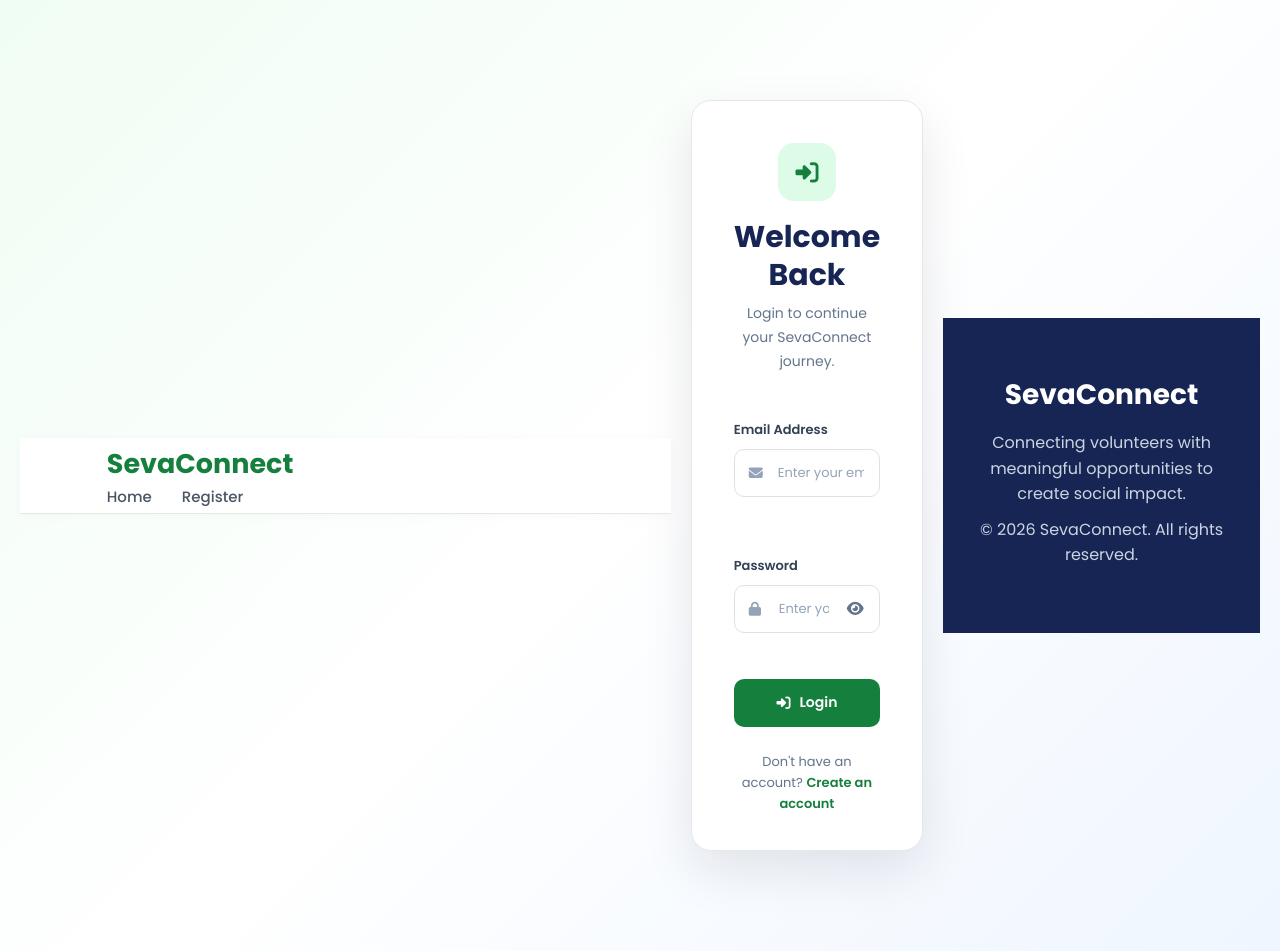
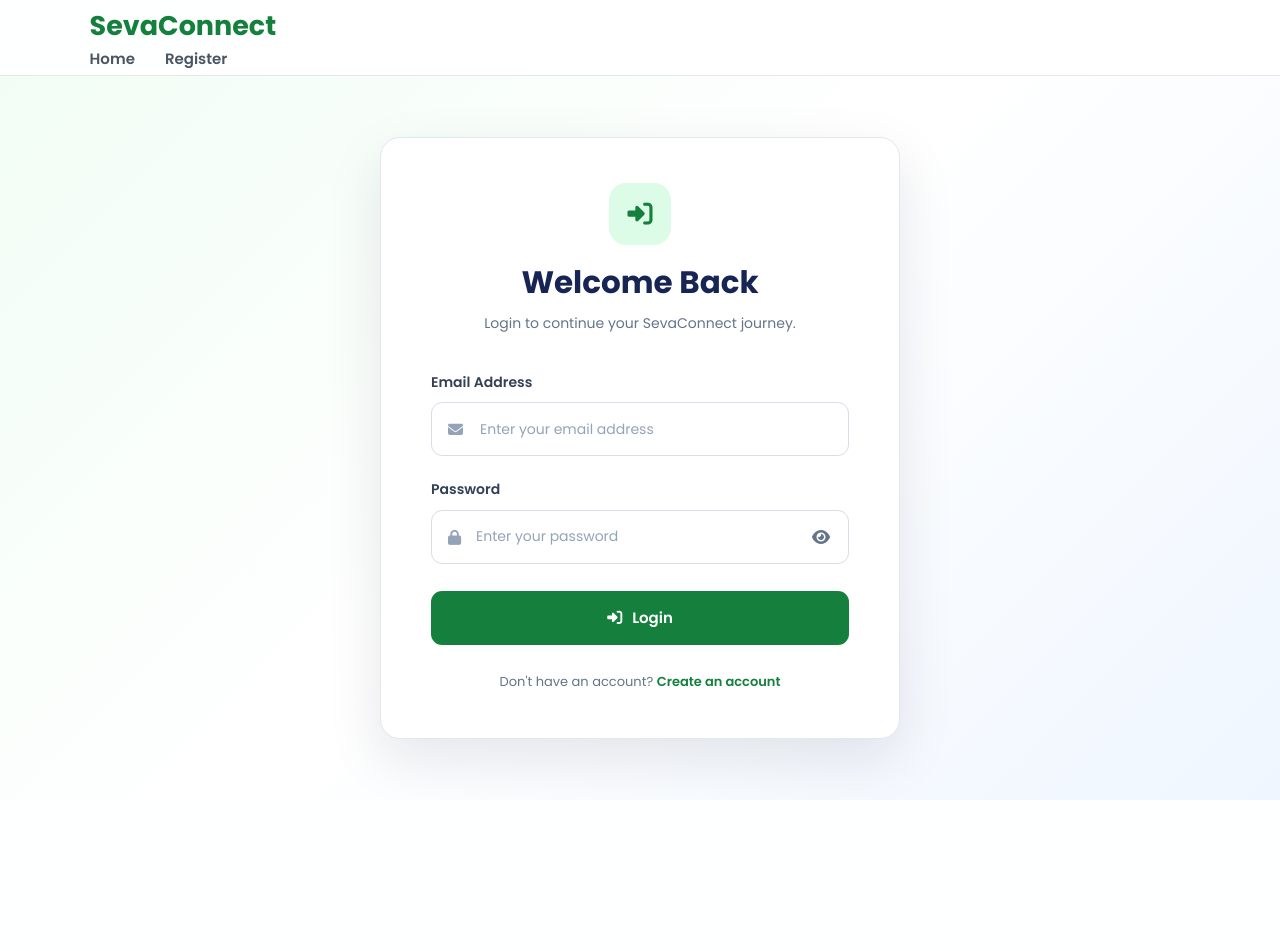
Before and after one commit to uj-bot326/SevaConnect, a Flask app: page /login in a window 1280 px wide. After the commit the page ends 800 px from the top, so only its background shows below. Run offline with Flask 3, Linux system fonts and the light colour scheme.

Commit message:
Improve login page width and input visibility

```diff
--- a/templates/login.html
+++ b/templates/login.html
@@ -6,7 +6,7 @@
 
     <title>Login | SevaConnect</title>
 
-    <!-- Poppins Font -->
+    <!-- Poppins -->
     <link
         href="https://fonts.googleapis.com/css2?family=Poppins:wght@400;500;600;700&display=swap"
         rel="stylesheet"
@@ -18,228 +18,245 @@
         href="https://cdnjs.cloudflare.com/ajax/libs/font-awesome/6.5.2/css/all.min.css"
     >
 
-    <!-- Main CSS -->
     <link
         rel="stylesheet"
         href="{{ url_for('static', filename='style.css') }}"
     >
 
     <style>
-        /* =====================================================
+
+        /* ================================
            LOGIN PAGE
-           ===================================================== */
+        ================================= */
 
-        .auth-page {
+        .login-page {
+            margin: 0;
+            min-height: 100vh;
+
             font-family: "Poppins", sans-serif;
-            min-height: 100vh;
-            background: linear-gradient(
-                135deg,
-                #f0fdf4 0%,
-                #ffffff 50%,
-                #eff6ff 100%
-            );
+
+            background:
+                linear-gradient(
+                    135deg,
+                    #f0fdf4,
+                    #ffffff 50%,
+                    #eff6ff
+                );
+
+            display: flex;
+            flex-direction: column;
         }
 
-        /* NAVBAR */
 
-        .auth-page .navbar {
-            background: rgba(255, 255, 255, 0.96);
+        /* ================================
+           NAVBAR
+        ================================= */
+
+        .login-page .navbar {
+            width: 100%;
+            background: rgba(255,255,255,0.96);
             border-bottom: 1px solid #e5e7eb;
-            box-shadow: 0 2px 10px rgba(0, 0, 0, 0.03);
         }
 
-        .auth-page .logo {
+        .login-page .logo {
+            color: #15803d;
             text-decoration: none;
-            font-family: "Poppins", sans-serif;
             font-size: 27px;
             font-weight: 700;
-            color: #15803d;
         }
 
-        .auth-page .nav-links a {
-            font-family: "Poppins", sans-serif;
-            font-weight: 500;
-        }
 
-        /* AUTH CONTAINER */
+        /* ================================
+           MAIN AREA
+        ================================= */
 
-        .auth-container {
-            min-height: calc(100vh - 150px);
+        .login-main {
+            flex: 1;
+
+            width: 100%;
+
             display: flex;
+            justify-content: center;
             align-items: center;
-            justify-content: center;
 
-            padding: 60px 20px;
-        }
-
-        /* CARD */
-
-        .auth-card {
-            width: 100%;
-            max-width: 440px;
-
-            background: #ffffff;
-
-            padding: 42px 42px 36px;
-
-            border-radius: 20px;
-
-            border: 1px solid #e5e7eb;
-
-            box-shadow:
-                0 20px 50px rgba(15, 23, 42, 0.10);
+            padding: 60px 25px;
 
             box-sizing: border-box;
         }
 
-        /* HEADER */
 
-        .auth-header {
-            text-align: center;
-            margin-bottom: 30px;
+        /* ================================
+           LOGIN CARD
+        ================================= */
+
+        .login-card {
+            width: 100%;
+            max-width: 520px;
+
+            background: white;
+
+            padding: 45px 50px;
+
+            border-radius: 20px;
+
+            border: 1px solid #e2e8f0;
+
+            box-shadow:
+                0 20px 55px rgba(15,23,42,0.10);
+
+            box-sizing: border-box;
         }
 
-        .auth-icon {
-            width: 58px;
-            height: 58px;
+
+        /* ================================
+           HEADER
+        ================================= */
+
+        .login-header {
+            text-align: center;
+
+            margin-bottom: 35px;
+        }
+
+        .login-icon {
+            width: 62px;
+            height: 62px;
 
             margin: 0 auto 18px;
+
+            border-radius: 17px;
+
+            background: #dcfce7;
+
+            color: #15803d;
 
             display: flex;
             align-items: center;
             justify-content: center;
 
-            border-radius: 16px;
-
-            background: #dcfce7;
-            color: #15803d;
-
-            font-size: 23px;
+            font-size: 25px;
         }
 
-        .auth-header h1 {
-            margin: 0 0 8px;
+        .login-header h1 {
+            margin: 0 0 10px;
 
-            font-family: "Poppins", sans-serif;
+            color: #172554;
 
-            font-size: 30px;
-            line-height: 1.25;
+            font-size: 31px;
 
             font-weight: 700;
 
-            color: #172554;
+            line-height: 1.25;
         }
 
-        .auth-header p {
+        .login-header p {
             margin: 0;
 
-            font-family: "Poppins", sans-serif;
+            color: #64748b;
 
             font-size: 14px;
+
             line-height: 1.7;
-
-            color: #64748b;
         }
 
-        /* ERROR */
 
-        .alert-error {
+        /* ================================
+           FORM
+        ================================= */
+
+        .login-form {
             display: flex;
-            align-items: center;
-            gap: 9px;
 
-            margin-bottom: 20px;
-            padding: 12px 14px;
+            flex-direction: column;
 
-            border-radius: 10px;
-
-            background: #fef2f2;
-            border: 1px solid #fecaca;
-
-            color: #b91c1c;
-
-            font-size: 13px;
-            font-weight: 500;
+            gap: 22px;
         }
 
-        /* FORM */
-
-        .auth-form {
-            display: flex;
-            flex-direction: column;
-            gap: 20px;
-        }
-
-        .form-group {
+        .login-group {
             width: 100%;
         }
 
-        .form-group label {
+        .login-group label {
             display: block;
 
-            margin-bottom: 8px;
-
-            font-family: "Poppins", sans-serif;
-
-            font-size: 13px;
-            font-weight: 600;
+            margin-bottom: 9px;
 
             color: #334155;
+
+            font-size: 14px;
+
+            font-weight: 600;
         }
 
-        /* INPUT */
+
+        /* ================================
+           INPUT WRAPPER
+        ================================= */
 
         .login-input-wrapper,
         .login-password-wrapper {
             position: relative;
+
             width: 100%;
         }
+
+
+        /* ================================
+           LEFT ICON
+        ================================= */
 
         .login-input-wrapper > i,
         .password-left-icon {
             position: absolute;
 
-            left: 15px;
+            left: 17px;
+
             top: 50%;
 
             transform: translateY(-50%);
 
             color: #94a3b8;
 
-            font-size: 14px;
+            font-size: 15px;
 
             pointer-events: none;
 
             z-index: 2;
         }
 
+
+        /* ================================
+           INPUTS
+        ================================= */
+
         .login-input-wrapper input,
         .login-password-wrapper input {
+
             width: 100%;
-            height: 48px;
+
+            height: 54px;
 
             box-sizing: border-box;
 
-            border: 1px solid #dbe2ea;
-            border-radius: 10px;
+            padding-left: 48px;
+
+            padding-right: 18px;
+
+            border: 1px solid #d7dee8;
+
+            border-radius: 11px;
 
             background: #ffffff;
 
-            padding-left: 43px;
-            padding-right: 15px;
+            color: #1e293b;
+
+            font-family: "Poppins", sans-serif;
+
+            font-size: 14px;
 
             outline: none;
 
-            font-family: "Poppins", sans-serif;
-
-            font-size: 13px;
-            font-weight: 400;
-
-            color: #1e293b;
-
-            transition:
-                border-color 0.2s ease,
-                box-shadow 0.2s ease;
+            transition: 0.2s ease;
         }
 
         .login-input-wrapper input::placeholder,
@@ -249,56 +266,71 @@
 
         .login-input-wrapper input:focus,
         .login-password-wrapper input:focus {
+
             border-color: #22c55e;
 
             box-shadow:
-                0 0 0 3px rgba(34, 197, 94, 0.12);
+                0 0 0 3px rgba(34,197,94,0.12);
         }
 
-        /* PASSWORD */
+
+        /* ================================
+           PASSWORD INPUT
+        ================================= */
 
         .login-password-wrapper input {
-            padding-right: 52px;
+            padding-right: 58px;
         }
 
+
+        /* ================================
+           EYE BUTTON
+        ================================= */
+
         .login-password-toggle {
+
             position: absolute;
 
-            right: 7px;
+            right: 9px;
+
             top: 50%;
 
             transform: translateY(-50%);
 
-            width: 36px;
-            height: 36px;
+            width: 38px;
+
+            height: 38px;
 
             border: none;
-            border-radius: 8px;
 
             background: transparent;
+
+            border-radius: 8px;
 
             color: #64748b;
 
             display: flex;
+
             align-items: center;
+
             justify-content: center;
 
             cursor: pointer;
 
-            font-size: 15px;
+            font-size: 16px;
 
-            transition:
-                color 0.2s ease,
-                background 0.2s ease;
+            transition: 0.2s ease;
         }
 
         .login-password-toggle:hover {
+
             color: #15803d;
 
             background: #f0fdf4;
         }
 
         .login-password-toggle:focus {
+
             outline: none;
 
             color: #15803d;
@@ -306,20 +338,22 @@
             background: #f0fdf4;
         }
 
-        .login-password-toggle:active {
-            transform: translateY(-50%) scale(0.94);
-        }
 
-        /* LOGIN BUTTON */
+        /* ================================
+           LOGIN BUTTON
+        ================================= */
 
-        .auth-submit {
+        .login-button {
+
             width: 100%;
-            height: 48px;
 
-            margin-top: 4px;
+            height: 54px;
+
+            margin-top: 5px;
 
             border: none;
-            border-radius: 10px;
+
+            border-radius: 11px;
 
             background: #15803d;
 
@@ -327,54 +361,56 @@
 
             font-family: "Poppins", sans-serif;
 
-            font-size: 14px;
+            font-size: 15px;
+
             font-weight: 600;
 
             cursor: pointer;
 
             display: flex;
+
             align-items: center;
+
             justify-content: center;
-            gap: 9px;
 
-            transition:
-                background 0.2s ease,
-                transform 0.2s ease,
-                box-shadow 0.2s ease;
+            gap: 10px;
+
+            transition: 0.2s ease;
         }
 
-        .auth-submit:hover {
+        .login-button:hover {
+
             background: #166534;
 
+            transform: translateY(-1px);
+
             box-shadow:
-                0 8px 20px rgba(22, 101, 52, 0.20);
-
-            transform: translateY(-1px);
+                0 8px 20px rgba(22,101,52,0.20);
         }
 
-        .auth-submit:active {
-            transform: translateY(0);
+
+        /* ================================
+           REGISTER LINK
+        ================================= */
+
+        .login-register {
+
+            text-align: center;
+
+            margin-top: 27px;
         }
 
-        /* FOOTER LINK */
+        .login-register p {
 
-        .auth-footer {
-            text-align: center;
+            margin: 0;
 
-            margin-top: 25px;
+            color: #64748b;
+
+            font-size: 13px;
         }
 
-        .auth-footer p {
-            margin: 0;
+        .login-register a {
 
-            font-family: "Poppins", sans-serif;
-
-            font-size: 13px;
-
-            color: #64748b;
-        }
-
-        .auth-footer a {
             color: #15803d;
 
             font-weight: 600;
@@ -382,45 +418,46 @@
             text-decoration: none;
         }
 
-        .auth-footer a:hover {
+        .login-register a:hover {
+
             text-decoration: underline;
         }
 
-        /* FOOTER */
 
-        .auth-page .footer {
-            font-family: "Poppins", sans-serif;
-        }
-
-        /* MOBILE */
+        /* ================================
+           MOBILE
+        ================================= */
 
         @media (max-width: 600px) {
 
-            .auth-container {
+            .login-main {
                 padding: 35px 16px;
             }
 
-            .auth-card {
-                padding: 32px 24px;
-                border-radius: 16px;
+            .login-card {
+
+                max-width: 100%;
+
+                padding: 35px 25px;
             }
 
-            .auth-header h1 {
-                font-size: 26px;
+            .login-header h1 {
+                font-size: 27px;
             }
 
-            .auth-page .logo {
+            .login-page .logo {
                 font-size: 23px;
             }
+        }
 
-        }
     </style>
 </head>
 
 
-<body class="auth-page">
+<body class="login-page">
 
     <!-- NAVBAR -->
+
     <nav class="navbar">
 
         <div class="nav-container">
@@ -450,14 +487,20 @@
 
 
     <!-- LOGIN -->
-    <main class="auth-container">
 
-        <div class="auth-card">
+    <main class="login-main">
 
-            <div class="auth-header">
+        <div class="login-card">
 
-                <div class="auth-icon">
+
+            <!-- HEADER -->
+
+            <div class="login-header">
+
+                <div class="login-icon">
+
                     <i class="fa-solid fa-right-to-bracket"></i>
+
                 </div>
 
                 <h1>
@@ -470,6 +513,8 @@
 
             </div>
 
+
+            <!-- ERROR -->
 
             {% if error %}
 
@@ -486,15 +531,18 @@
             {% endif %}
 
 
+            <!-- FORM -->
+
             <form
                 method="POST"
                 action="{{ url_for('login') }}"
-                class="auth-form"
+                class="login-form"
             >
+
 
                 <!-- EMAIL -->
 
-                <div class="form-group">
+                <div class="login-group">
 
                     <label for="email">
                         Email Address
@@ -508,7 +556,7 @@
                             type="email"
                             id="email"
                             name="email"
-                            placeholder="Enter your email"
+                            placeholder="Enter your email address"
                             autocomplete="email"
                             required
                         >
@@ -520,7 +568,7 @@
 
                 <!-- PASSWORD -->
 
-                <div class="form-group">
+                <div class="login-group">
 
                     <label for="login-password">
                         Password
@@ -560,11 +608,11 @@
                 </div>
 
 
-                <!-- LOGIN -->
+                <!-- LOGIN BUTTON -->
 
                 <button
                     type="submit"
-                    class="auth-submit"
+                    class="login-button"
                 >
 
                     <i class="fa-solid fa-right-to-bracket"></i>
@@ -576,9 +624,9 @@
             </form>
 
 
-            <!-- REGISTER LINK -->
+            <!-- REGISTER -->
 
-            <div class="auth-footer">
+            <div class="login-register">
 
                 <p>
 
@@ -592,41 +640,10 @@
 
             </div>
 
+
         </div>
 
     </main>
-
-
-    <!-- FOOTER -->
-
-    <footer class="footer">
-
-        <div class="footer-container">
-
-            <div class="footer-brand">
-
-                <div class="footer-logo">
-                    SevaConnect
-                </div>
-
-                <p>
-                    Connecting volunteers with meaningful
-                    opportunities to create social impact.
-                </p>
-
-            </div>
-
-            <div class="footer-bottom">
-
-                <p>
-                    © 2026 SevaConnect. All rights reserved.
-                </p>
-
-            </div>
-
-        </div>
-
-    </footer>
 
 
     <!-- PASSWORD TOGGLE -->
@@ -642,7 +659,9 @@
                 document.getElementById("login-eye-icon");
 
             const button =
-                document.querySelector(".login-password-toggle");
+                document.querySelector(
+                    ".login-password-toggle"
+                );
 
 
             if (password.type === "password") {
```
